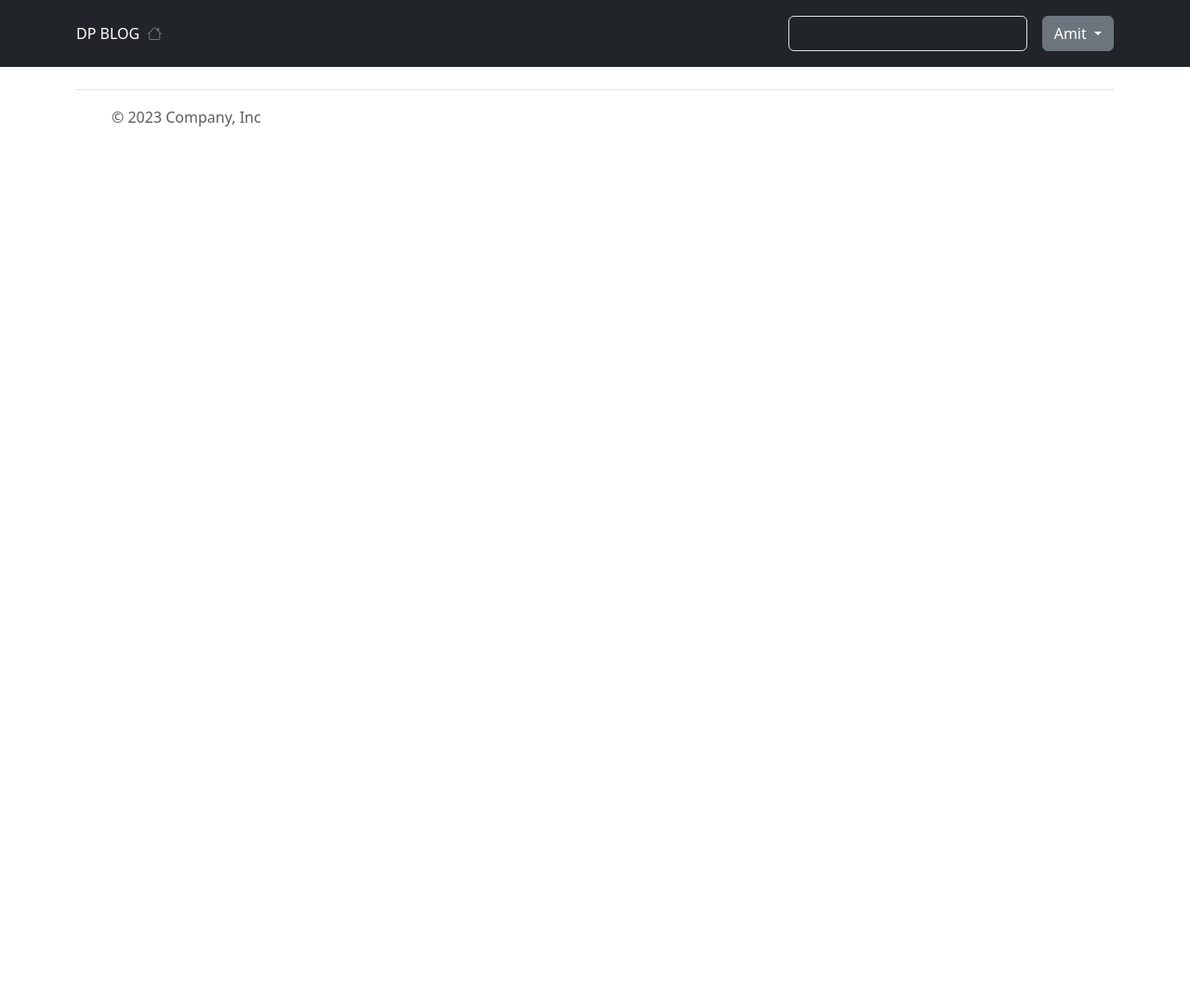
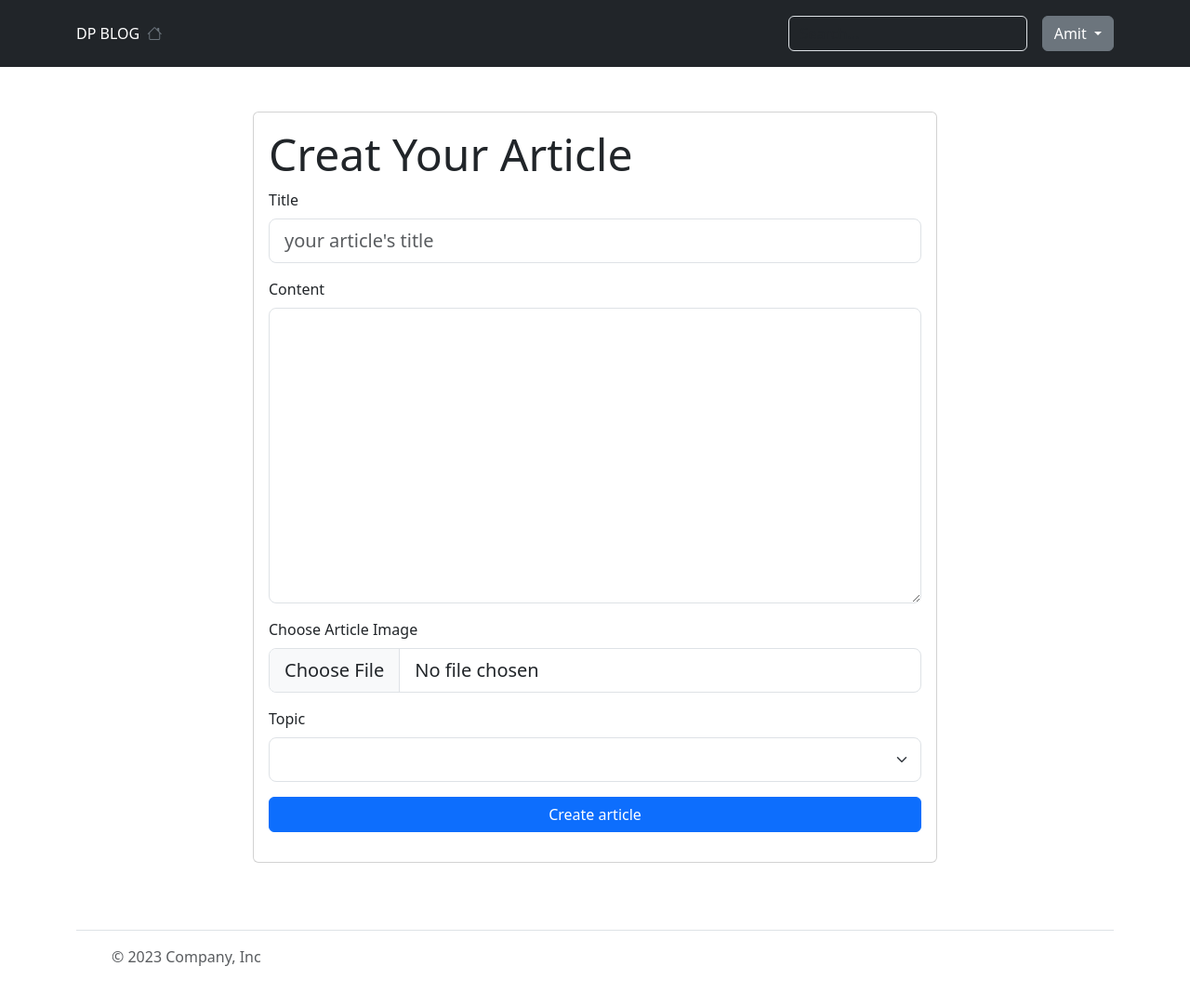
Before and after one commit to aditya98899/dp_blog_django, a Django app: page /article/1/edit in a window 1280 px wide. Shown: the whole page at 93% size. Before the commit the page ends 136 px from the top, so only its background shows below. Run offline with Django 4.2, Linux system fonts and the light colour scheme; a user stored in the database is signed in; lists and menus that the app fills with data are empty; some libraries are stand-ins or nearby versions.

Commit message:
Add article

```diff
--- a/blog/views.py
+++ b/blog/views.py
@@ -22,7 +22,8 @@
     if request.method == "POST":
         title = request.POST.get('title')
         content = request.POST.get('content')
-        topic = request.POST.get('topic')
+        topic_id = request.POST.get('topic')
+        topic = Topic.objects.get(id=topic_id)
         image = request.FILES.get('image')
         author = request.user
         if len(title) < 3:
@@ -38,7 +39,9 @@
         article.save()
         messages.success(request, 'Article created successfully')
         return redirect('my_articles')
-    return render(request, 'blog/add.html')
+    return render(request, 'blog/add.html', {
+        'topics' : Topic.objects.all()
+    })
 
 @login_required
 def my_article(request):
--- a/templates/accounts/register.html
+++ b/templates/accounts/register.html
@@ -3,8 +3,8 @@
 {% block css %}
 <style>
     body{
-        background-color: white;
-    }
+      background-image: radial-gradient(rgb(209, 165, 78),#b43c82,#eed3d3);
+        }
 </style>
 
 {% endblock css %}
--- a/templates/blog/add.html
+++ b/templates/blog/add.html
@@ -2,6 +2,58 @@
 {% load static %}
 
 {% block content %}
+<div class="container">
+    <div class="row">
+        <div class="col-lg-8 mx-auto my-5">
+            <div class="card">
+                <div class="card-body">
+                    <h1 class="display-5">Creat Your Article</h1>
+                    {% include 'components/message.html' %}
+                    <form method="post" enctype="multipart/form-data" autocomplete="false">
+                        {% csrf_token %}
+                        <div class="mb-3">
+                            <label for="title" class="form-label">Title</label>
+                            <input type="text" class="form-control form-control-lg" name="title" id="title"
+                                aria-describedby="helpId" placeholder="your article's title" />
+                            <small id="helpId" class="form-text text-muted"></small>
+                        </div>
+                        <div class="mb-3">
+                            <label for="content" class="form-label">Content</label>
+                            <textarea class="form-control form-control-lg" name="content" id="content" rows="10"
+                                aria-describedby="contenthelp"></textarea>
+                            <small id="contenthelp" class="form-text text-muted"></small>
+                        </div>
+                        <div class="mb-3">
+                            <label for="image" class="form-label">Choose Article Image</label>
+                            <input type="file" class="form-control  form-control-lg" name="image" id="image"
+                                placeholder="select image" aria-describedby="fileHelpId" />
+                            <div id="fileHelpId" class="form-text"></div>
+                        </div>
+                        <div class="mb-3">
+                            <label for="topic" class="form-label">Topic</label>
+                            <select class="form-select form-select-lg" name="topic" id="topic">
+
+                                {% for topic in topics %}
+                                <option value="{{ topic.id}}">{{topic.name}}</option>
+
+                                {% endfor %}
+
+                            </select>
+                        </div>
+                        <div class="mb-3">
+                            <div class="d-grid gap-2">
+                                <button type="submit" class= "btn btn-primary">
+                                    Create article
+                                </button>
+                            </div>
+                        </div>
 
 
-{% endblock  %}
+                    </form>
+                </div>
+            </div>
+        </div>
+    </div>
+</div>
+
+{% endblock %}
```
Also changed, not shown: db.sqlite3, media/article/image/im2.jpg (added), media/article/image/im3.jpeg (added), media/article/image/im4_1XwvNuu.jpeg (added), media/article/image/im5.jpeg (added), media/article/image/im7.jpeg (added), media/article/image/im8.jpeg (added).
